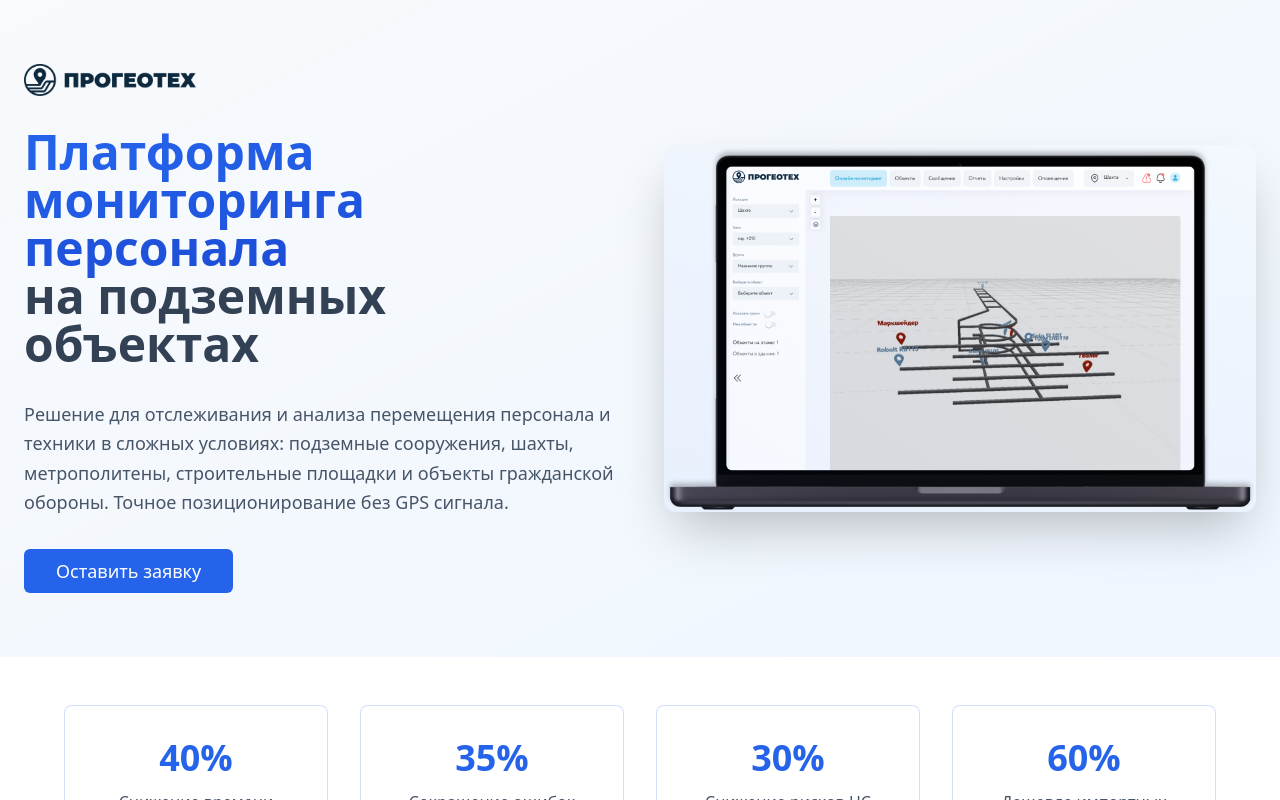
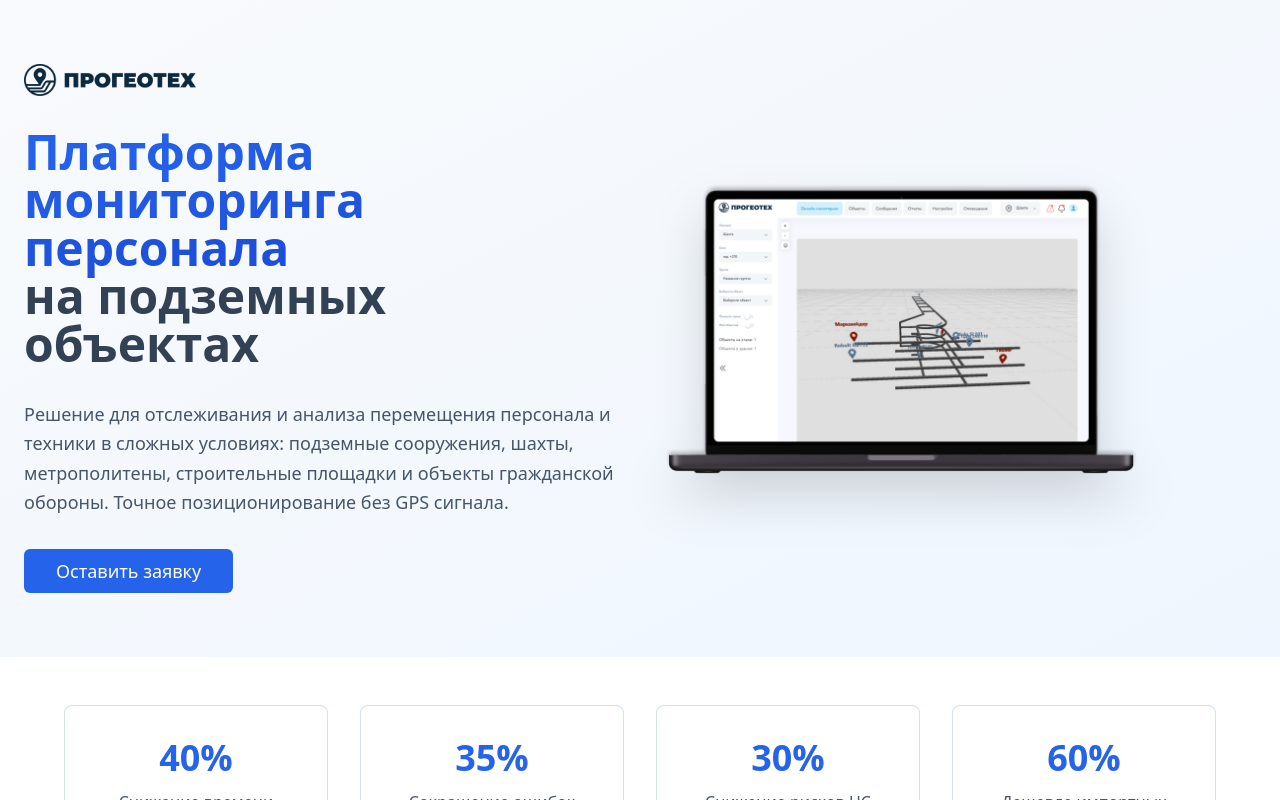
Before and after one commit to Diana-Savelieva/geo-tunnel-vision, a React (Vite) app: page / in a window 1280 px wide. Shown: the top 800 px of the page. Built offline with nearby package versions, Linux system fonts and the light colour scheme.

Commit message:
Refactor: Remove background from laptop image and reduce size
Removes the white background from the laptop image in the hero section and reduces its size.

```diff
--- a/src/components/HeroSection.tsx
+++ b/src/components/HeroSection.tsx
@@ -1,3 +1,4 @@
+
 
 
 import { Button } from "@/components/ui/button";
@@ -54,11 +55,10 @@ const HeroSection = () => {
             <div className="flex justify-center lg:justify-end">
               <div className="relative">
                 <img
-                  src="/lovable-uploads/10c1b8d3-8049-4da3-93fa-8ee295f6bf44.png"
+                  src="/lovable-uploads/799b2be6-cc75-46f5-afee-4329ac06d812.png"
                   alt="Интерфейс системы мониторинга ПРОГЕОТЕХ"
-                  className="rounded-xl shadow-2xl max-w-full h-auto w-full object-contain"
+                  className="max-w-[80%] h-auto w-auto object-contain drop-shadow-2xl"
                 />
-                <div className="absolute inset-0 bg-gradient-to-tr from-blue-600/5 to-transparent rounded-xl"></div>
               </div>
             </div>
           </div>
```
Also changed, not shown: public/lovable-uploads/799b2be6-cc75-46f5-afee-4329ac06d812.png (added).
